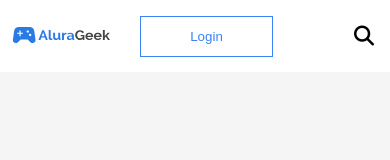
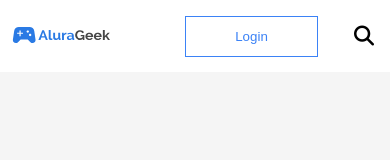
Before and after one commit to josewilph/challenge_AluraGeek, a plain HTML site: page index.html in a window 390 px wide. Drawn offline with Linux system fonts and the light colour scheme.

Commit message:
nav mejorado

```diff
--- a/stylesheet/index.css
+++ b/stylesheet/index.css
@@ -82,7 +82,7 @@ main{
     }
 
     .header{
-        grid-template-columns: 1fr 1fr 1fr;
+        grid-template-columns: 1fr 1fr min-content;
         grid-template-rows: 72px;
 
         /* border: 1px solid rgb(23, 25, 25); */
```
